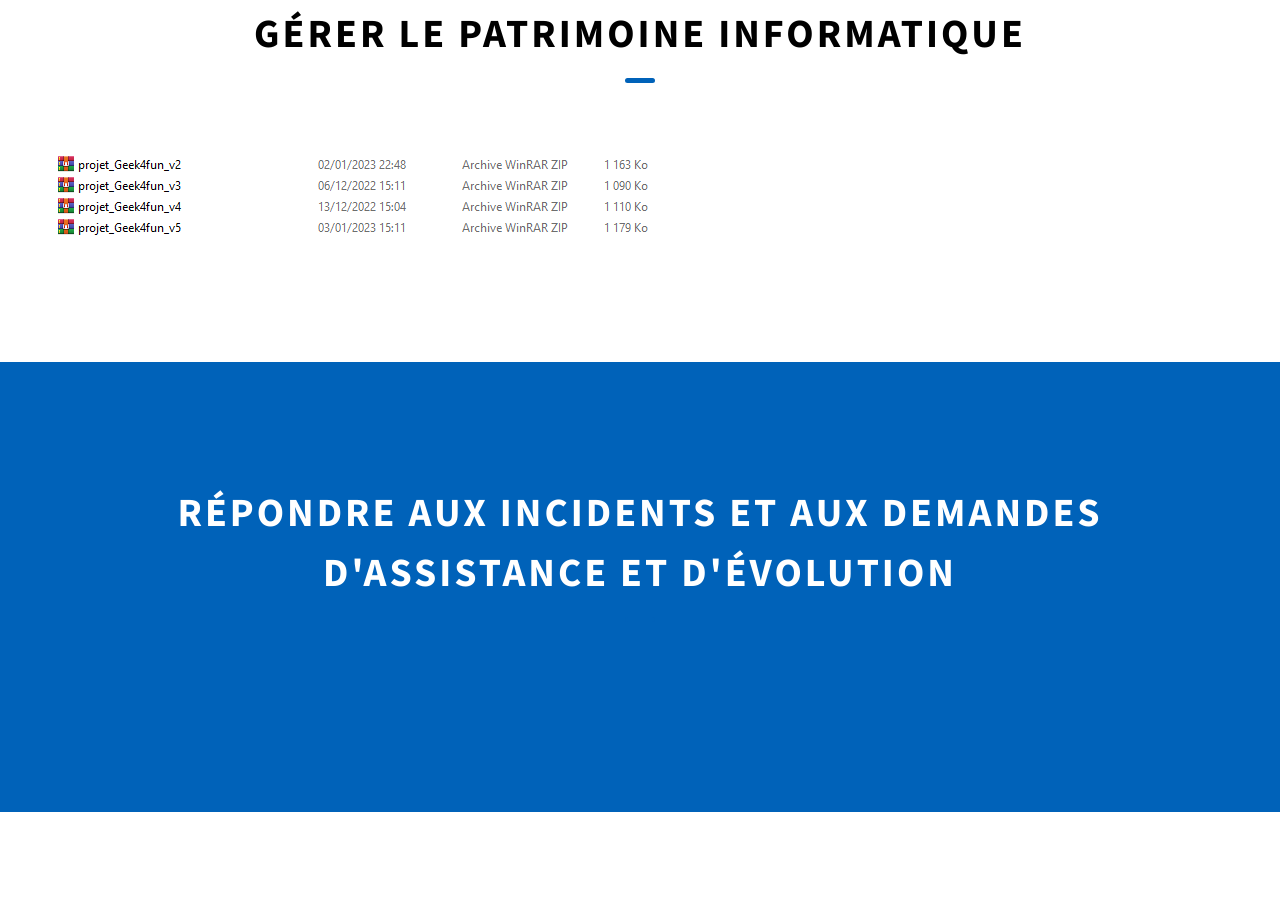
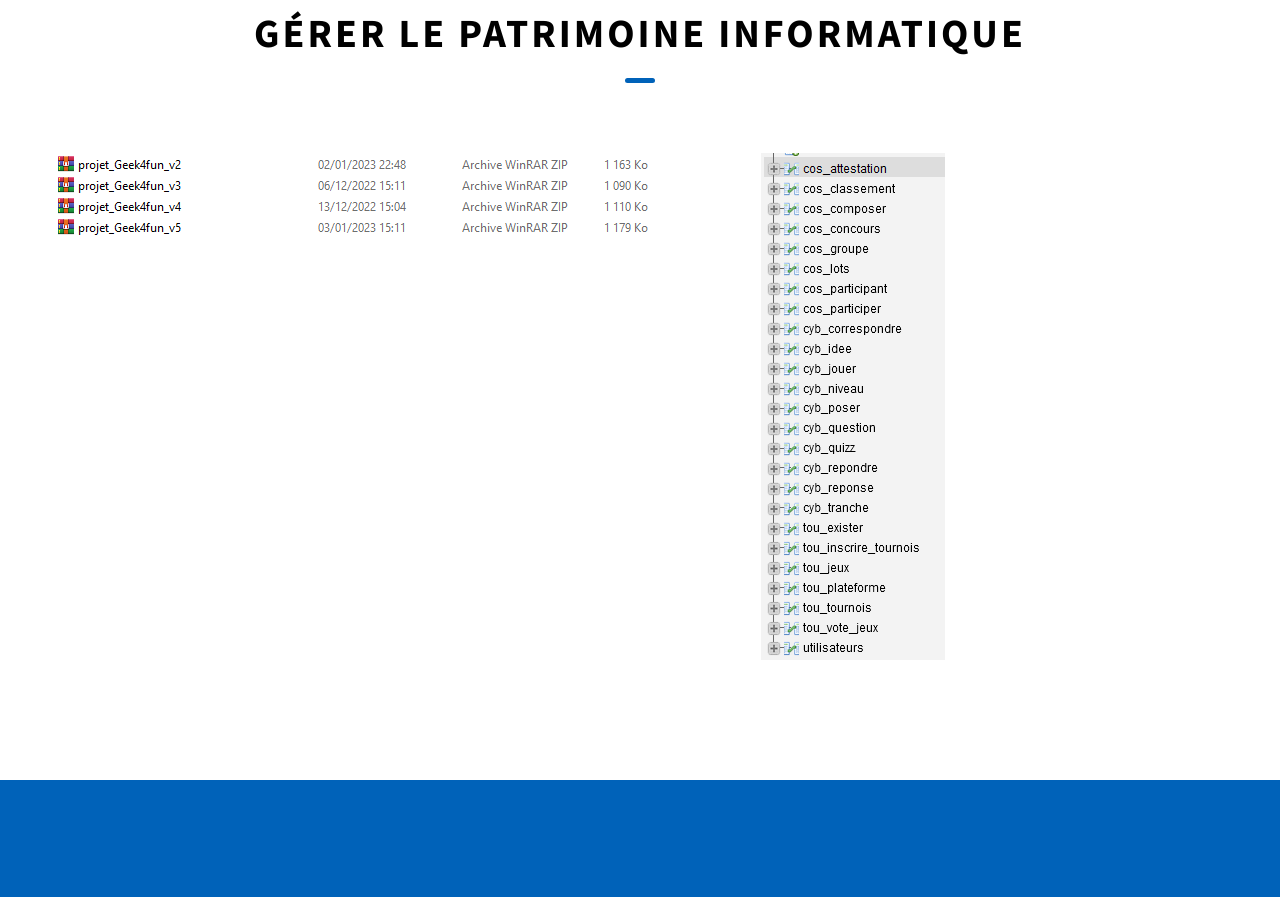
Before and after one commit to Guillaume-Got/portfolio, a website: page competences.html in a window 1280 px wide. Shown: the part 917-1814 px from the top of the page. Drawn offline with Linux system fonts and the light colour scheme.

Commit message:
Update competences.html

```diff
--- a/competences.html
+++ b/competences.html
@@ -101,6 +101,7 @@
       </h2>
       <div class="about__content">
         <img src="assets/dossiere4/patrimoine_informatique/Sauvegardeg4f.PNG">
+        <img src="assets/dossiere4/patrimoine_informatique/StandardSiteGeek4funBDD.PNG">
       </div>
     </div>
   </section>
```
